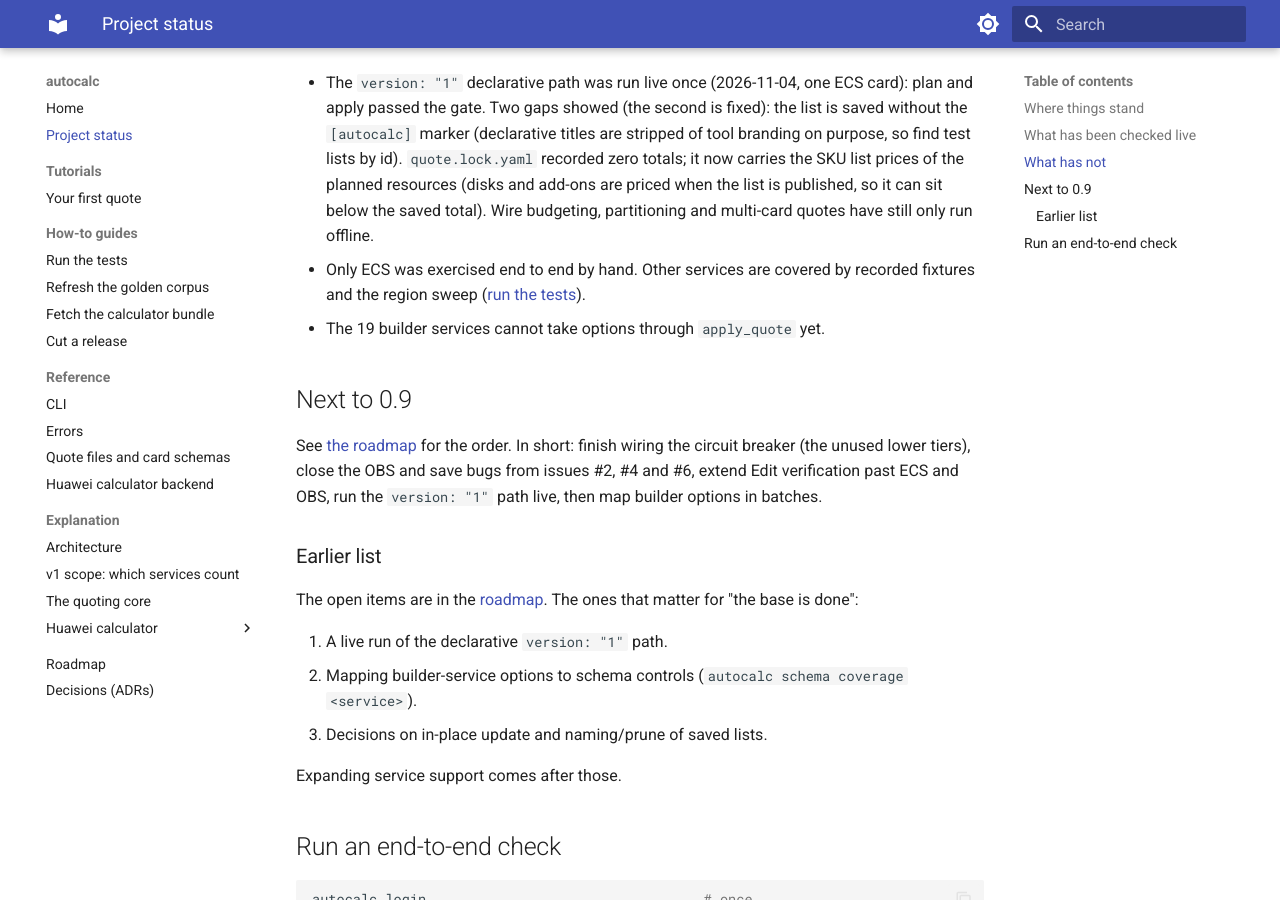
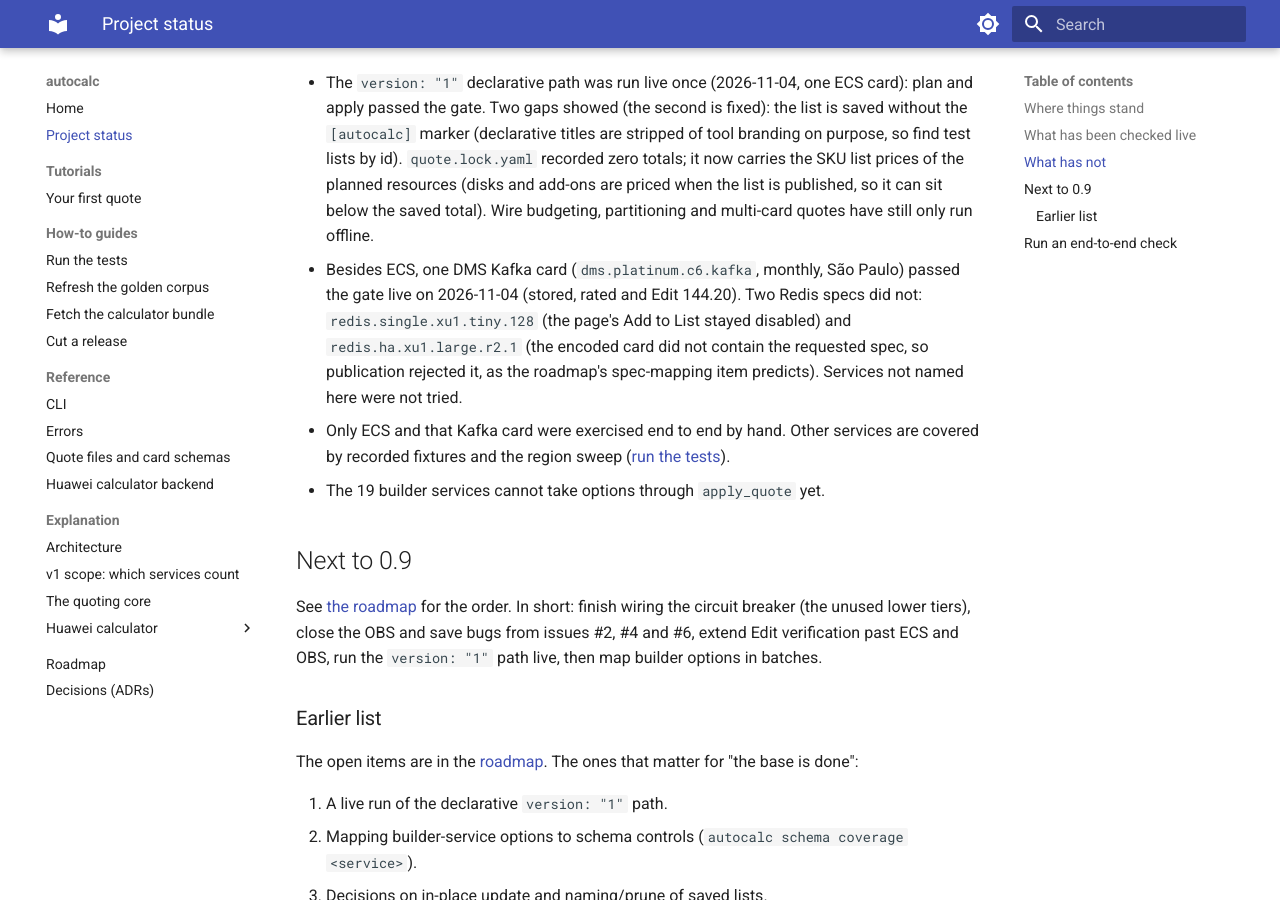
Before and after one commit to araujoviana/autocalc, an MkDocs documentation site: the page built from docs/status.md, in a window 1280 px wide and 900 px high, scrolled down 971 px. Built offline with MkDocs 1.6.1 and Material for MkDocs 9.7.7, drawn with Linux system fonts in a browser that asks for light colours.

Commit message:
docs: record live gate results for Kafka and Redis, and the edit-check engine split
Co-Authored-By: Claude Sonnet 5.5 <noreply@anthropic.com>
Claude-Session: https://claude.ai/code/session_01Xk2ebcsnFwnXMj8UVfk92n

```diff
--- a/docs/status.md
+++ b/docs/status.md
@@ -26,7 +26,8 @@ page that will not open once ([publish gate](explanation/huawei/publish-gate.md)
 ## What has not
 
 - The `version: "1"` declarative path was run live once (2026-11-04, one ECS card): plan and apply passed the gate. Two gaps showed (the second is fixed): the list is saved without the `[autocalc]` marker (declarative titles are stripped of tool branding on purpose, so find test lists by id). `quote.lock.yaml` recorded zero totals; it now carries the SKU list prices of the planned resources (disks and add-ons are priced when the list is published, so it can sit below the saved total). Wire budgeting, partitioning and multi-card quotes have still only run offline.
-- Only ECS was exercised end to end by hand. Other services are covered by recorded fixtures and
+- Besides ECS, one DMS Kafka card (`dms.platinum.c6.kafka`, monthly, São Paulo) passed the gate live on 2026-11-04 (stored, rated and Edit 144.20). Two Redis specs did not: `redis.single.xu1.tiny.128` (the page's Add to List stayed disabled) and `redis.ha.xu1.large.r2.1` (the encoded card did not contain the requested spec, so publication rejected it, as the roadmap's spec-mapping item predicts). Services not named here were not tried.
+- Only ECS and that Kafka card were exercised end to end by hand. Other services are covered by recorded fixtures and
   the region sweep ([run the tests](how-to/run-tests.md)).
 - The 19 builder services cannot take options through `apply_quote` yet.
 
```
Also changed, not shown: docs/roadmap.md (+1 -1 lines).
